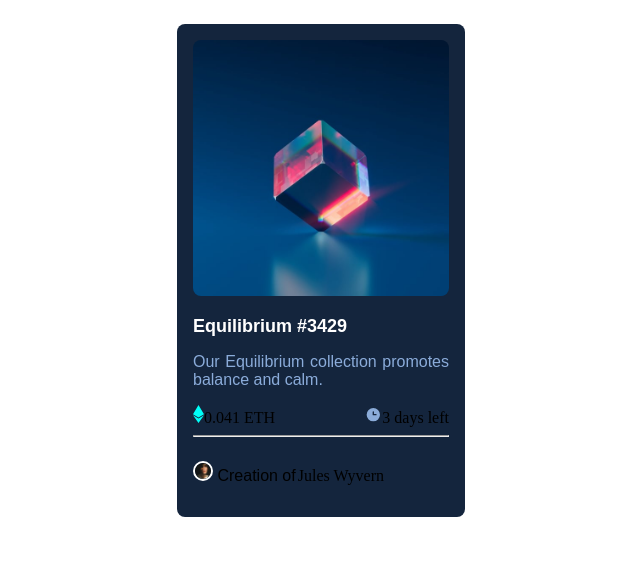
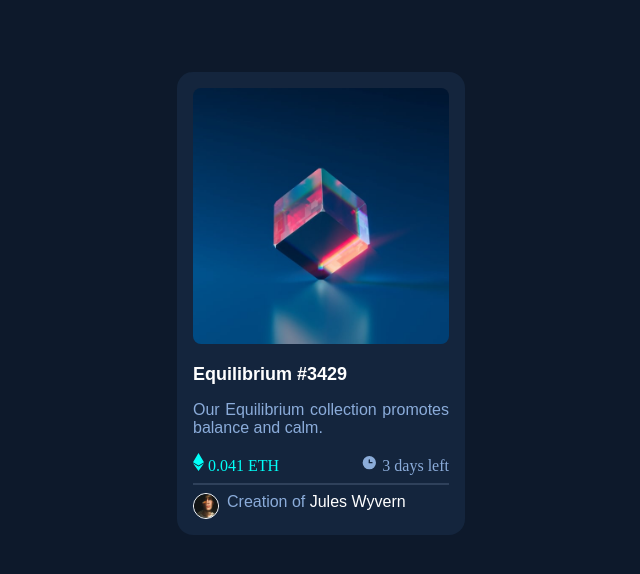
Before and after one commit to utha007/nft-preview-card-component-main, a plain HTML site: page index.html in a window 1280 px wide. Shown: the whole page, without its empty margins (319-959 px from the left). Drawn offline with Linux system fonts and the light colour scheme.

Commit message:
updated styles.css

```diff
--- a/index.html
+++ b/index.html
@@ -1,31 +1,44 @@
 <!DOCTYPE html>
 <html lang="en">
+
 <head>
   <meta charset="UTF-8">
-  <meta name="viewport" content="width=device-width, initial-scale=1.0"> <!-- displays site properly based on user's device -->
+  <meta name="viewport" content="width=device-width, initial-scale=1.0">
+  <!-- displays site properly based on user's device -->
 
   <link rel="icon" type="image/png" sizes="32x32" href="./images/favicon-32x32.png">
   <link rel="stylesheet" href="styles.css">
   <title>Frontend Mentor | NFT preview card component</title>
 
 </head>
+
 <body>
   <main>
     <div class="image">
-    <img src="images/image-equilibrium.jpg" >
+      <img src="images/image-equilibrium.jpg">
     </div>
     <div class="text">
       <heading>Equilibrium #3429</heading>
       <p>Our Equilibrium collection promotes balance and calm.</p>
     </div>
     <div class="info">
-    <div class=".eth-balance"><img src="images/icon-ethereum.svg">0.041 ETH</div>
-    <div class="time-left"><img src="images/icon-clock.svg">3 days left</div>
+      <div class=".eth-balance">
+        <img src="images/icon-ethereum.svg">
+        <div class="value">0.041 ETH</div>
+      </div>
+      <div class="time-left">
+        <img src="images/icon-clock.svg">
+        <div class="days">3 days left</div>
+      </div>
     </div>
     <hr>
     <div class="creator">
-    <p><img src="images/image-avatar.png"> Creation of <div class="name">Jules Wyvern</div></p>
+      <img src="images/image-avatar.png">
+      <div class="name">Creation of <p>Jules Wyvern</p>
+      </div>
+
     </div>
   </main>
 </body>
+
 </html>
--- a/styles.css
+++ b/styles.css
@@ -1,70 +1,98 @@
-body{
+body {
     box-sizing: border-box;
+    background-color: hsl(217, 54%, 11%);
+    padding-top: 5%;
 
 }
 
-main{
+main {
     width: 16em;
-    border-radius: 0.5em;
+    border-radius: 1em;
     margin: auto;
     padding: 1em;
     background-color: hsl(216, 50%, 16%);
-    position: relative;
-    top: 1em;
+
 }
-.image>img{
+
+.image>img {
     width: 16em;
     border-radius: 0.5em;
     margin: auto;
     margin-bottom: 1em;
 
 }
-p, heading{
+
+p,
+heading {
 
     font-family: 'Outfit', sans-serif;
 }
 
-heading{
+heading {
     font-weight: 600;
     color: hsl(0, 0%, 100%);
     font-size: 18px;
 
 }
-.text p{
+
+.text p {
     font-weight: 300;
-    color:hsl(215, 51%, 70%);
+    color: hsl(215, 51%, 70%);
 }
-.text{
+
+.text {
     text-align: justify;
 }
-.text p{
+
+.text p {
     font-size: 16px;
 }
-.info{
+
+.info {
     display: flex;
     justify-content: space-between;
     align-items: baseline;
     gap: 0.5em;
 
 }
-hr{
-    color: hsl(215, 32%, 27%);
-    background-color: hsl(215, 32%, 27%);
+
+hr {
+    border: 0.0625em solid hsl(215, 32%, 27%);
+}
+
+.value {
+    color: hsl(178, 100%, 50%);
+    display: inline;
+}
+
+.days {
+    color: hsl(215, 51%, 70%);
+    display: inline;
 }
 .creator{
     display: flex;
-    align-items: baseline;
-    gap: 0.125em;
+
 }
-p img{
-    border: 0.125em solid white;
-    width: 1em;
-    height: 1em;
+
+.creator img {
+    width: 1.5em;
+    height: 1.5em;
+    border: 0.0625em solid white;
     border-radius: 50%;
-    align-self: center;
-    gap: 1em;
+    margin-right: 0.5em;
+
 }
-p .name{
+
+.name {
+    display: inline;
+    color: hsl(215, 51%, 70%);
+    font-family: 'Outfit', sans-serif;
+
+
+}
+
+.name p {
+    display: inline;
+    color: hsl(0, 0%, 100%);
     font-weight: 400;
-    color: hsl(0, 0%, 100%);
 }
```
Lines whose indentation alone changed are shown as unchanged.
